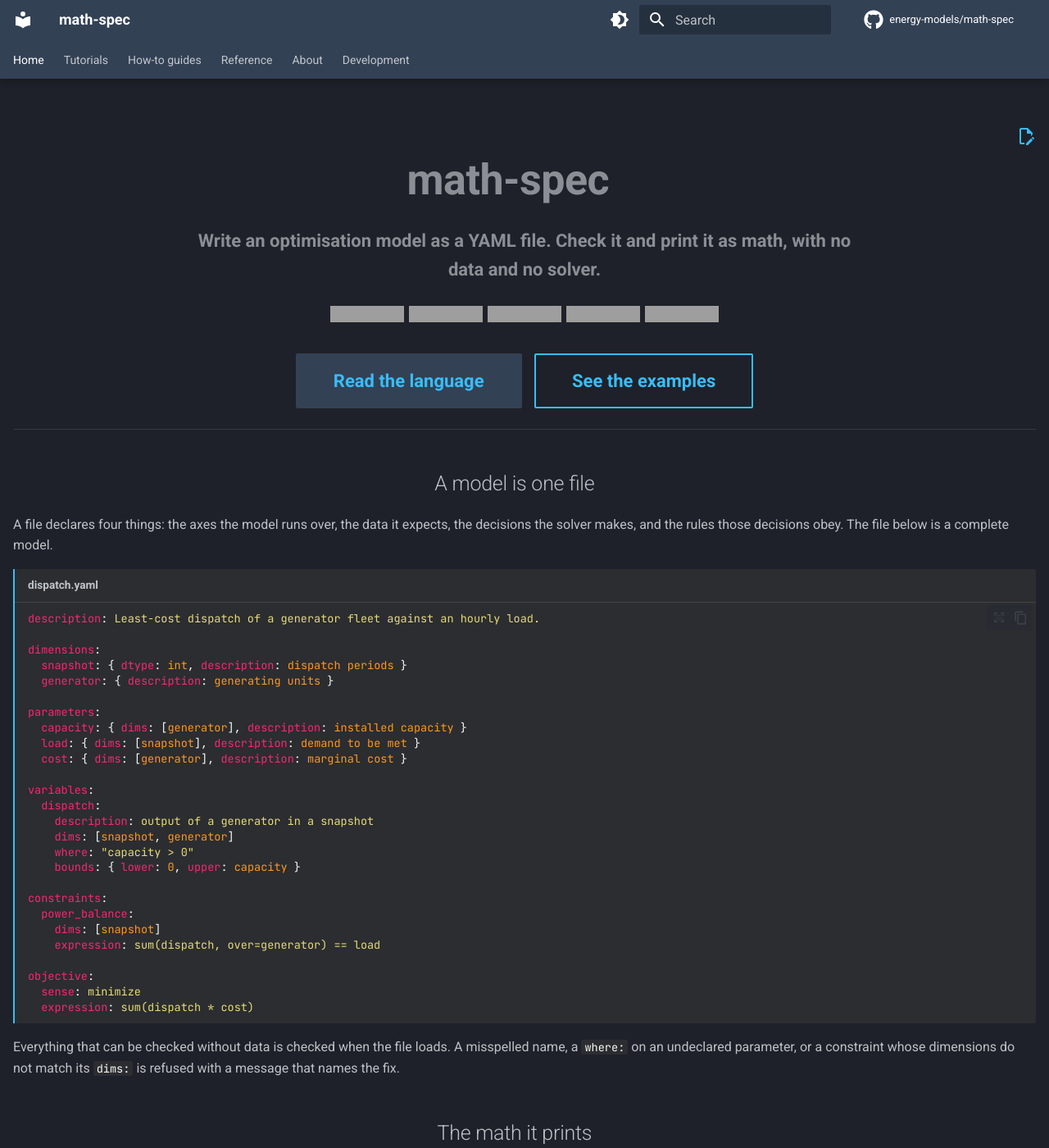
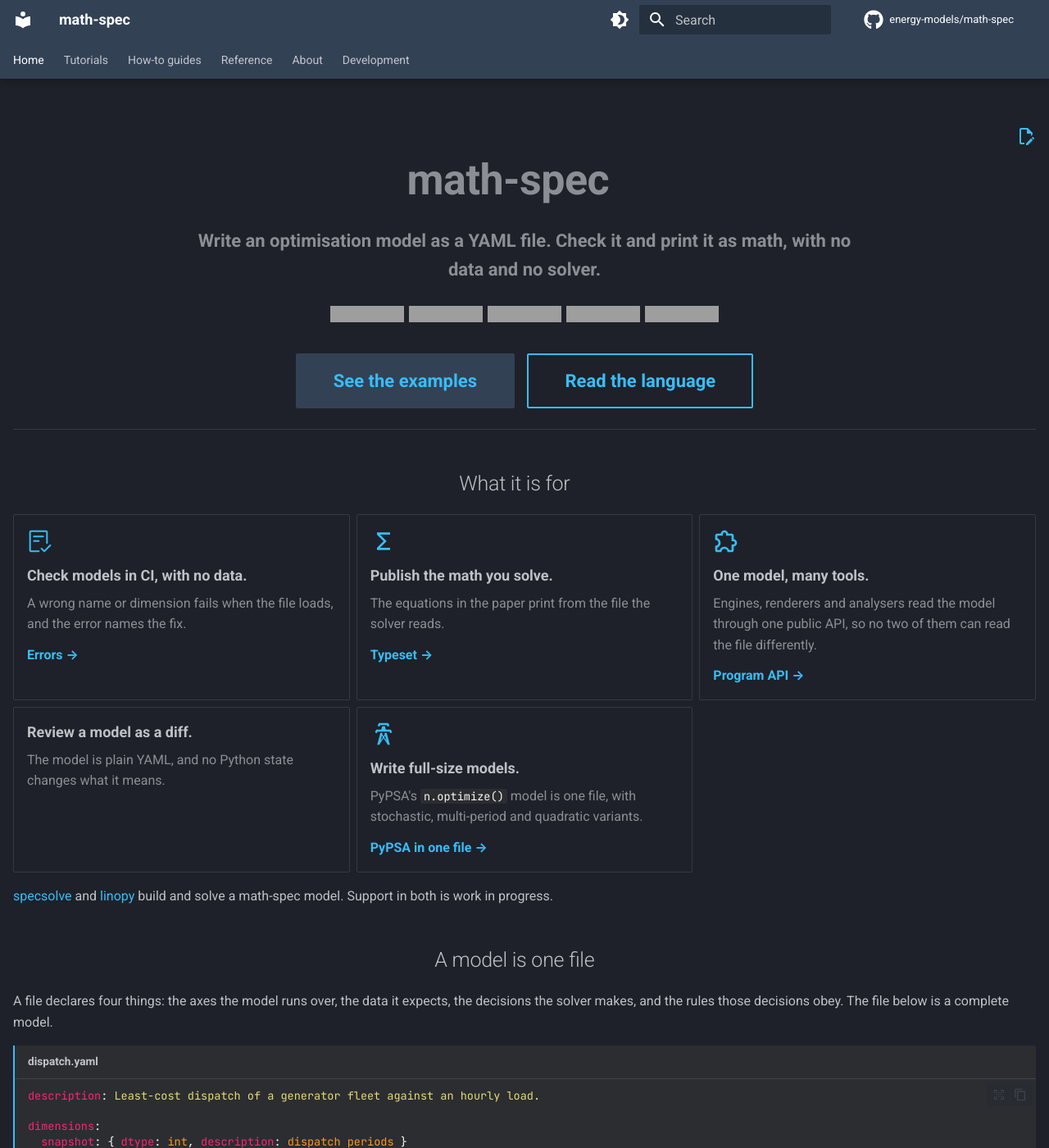
Before and after one commit to energy-models/math-spec, an MkDocs documentation site: the page built from docs/index.md, in a window 1280 px wide and 1400 px high. Shown: the whole window at 82% size. Built offline with MkDocs 1.6.1 and Material for MkDocs 9.7.7, drawn with Linux system fonts in a browser that asks for light colours; comment, search, counter and statistics services are not loaded; grey boxes are pictures that could not be loaded.

Commit message:
docs: the readme and home page lead with what a user gets, and name specsolve and linopy as engines (#698)
* docs: the readme and home page lead with what a user gets, and name specsolve and linopy as engines

The three design properties become five user benefits, shared with the
home page as a README snippet. A new benefit links the PyPSA example
pages. specsolve and linopy are named as engines, with support in both
marked as work in progress. The home page's primary button is now the
examples. The unused flow snippet markers are gone.

Co-Authored-By: Claude Opus 5.5 <noreply@anthropic.com>
Claude-Session: https://claude.ai/code/session_01Q8Y8AoPsJCyMsURHvgzm7h

* docs: the home page shows the benefits as cards

Co-Authored-By: Claude Opus 5.5 <noreply@anthropic.com>
Claude-Session: https://claude.ai/code/session_01Q8Y8AoPsJCyMsURHvgzm7h

* docs: the home page's benefit cards carry an icon, a headline and one short line

Co-Authored-By: Claude Opus 5.5 <noreply@anthropic.com>
Claude-Session: https://claude.ai/code/session_01Q8Y8AoPsJCyMsURHvgzm7h

* docs: the home page's benefit cards are plain, and a click anywhere on one follows its link

Co-Authored-By: Claude Opus 5.5 <noreply@anthropic.com>
Claude-Session: https://claude.ai/code/session_01Q8Y8AoPsJCyMsURHvgzm7h

* docs: each home page benefit card carries an icon, and the third says every tool reads one public api

The icons are Octicons (MIT, GitHub Inc.) and Material Design Icons
(Apache-2.0, Pictogrammers), copied from the icon sets mkdocs-material
bundles, with their licence in each file's header.

Co-Authored-By: Claude Opus 5.5 <noreply@anthropic.com>
Claude-Session: https://claude.ai/code/session_01Q8Y8AoPsJCyMsURHvgzm7h

---------

Co-authored-by: Claude <noreply@anthropic.com>

````diff
--- a/README.md
+++ b/README.md
@@ -31,19 +31,32 @@ solves nothing itself. Every tool reads the file through the same checked syntax
 tree, so an engine and a renderer cannot disagree about what the file means
 ([what counts as language](docs/about/what-counts-as-language.md)).
 
-- **Nothing is guessed.** A misspelled name, a `where` string on an undeclared
-  parameter, a constraint whose dimensions do not match its `dims`: each fails
-  when the file loads, with a message that names the fix. A repository of models
-  checks in CI with no data ([errors](docs/reference/language/errors.md)).
-- **The operators are a fixed set.** `sum`, `sum_back`, `at` and `shift`. A file
-  cannot add one, so a model never depends on what one engine registered. A
-  composition of them goes in `macros:` ([the limits](docs/about/limits.md)).
-- **The file is the document.** `to_latex(spec)` prints the model as equations
-  from the file alone, so the math you publish is the math you solve
-  ([typeset](docs/reference/typeset.md)). The file diffs in review, and no
-  Python state changes what it means.
+<!--- --8<-- [start:engines] -->
 
-<!--- --8<-- [start:flow] -->
+[specsolve](https://github.com/fluxopt/specsolve) and
+[linopy](https://github.com/PyPSA/linopy) build and solve a math-spec model.
+Support in both is work in progress.
+
+<!--- --8<-- [end:engines] -->
+
+<!--- --8<-- [start:benefits] -->
+
+- **Check models in CI, with no data.** A wrong name or
+  dimension fails when the file loads, and the error names the fix.
+  [Errors →](https://math-spec.readthedocs.io/en/latest/reference/language/errors/)
+- **Publish the math you solve.** The equations in the paper
+  print from the file the solver reads.
+  [Typeset →](https://math-spec.readthedocs.io/en/latest/reference/typeset/)
+- **One model, many tools.** Engines, renderers and analysers read the model
+  through one public API, so no two of them can read the file differently.
+  [Program API →](https://math-spec.readthedocs.io/en/latest/reference/program/)
+- **Review a model as a diff.** The model is plain YAML, and no Python
+  state changes what it means.
+- **Write full-size models.** PyPSA's `n.optimize()` model is
+  one file, with stochastic, multi-period and quadratic variants.
+  [PyPSA in one file →](https://math-spec.readthedocs.io/en/latest/examples/pypsa/)
+
+<!--- --8<-- [end:benefits] -->
 
 ```mermaid
 flowchart LR
--- a/docs/index.md
+++ b/docs/index.md
@@ -15,14 +15,24 @@ with no data and no solver.**
 
 --8<-- "README.md:badges"
 
-[Read the language](reference/language/index.md){ .md-button .md-button--primary }
-[See the examples](examples/index.md){ .md-button }
+[See the examples](examples/index.md){ .md-button .md-button--primary }
+[Read the language](reference/language/index.md){ .md-button }
 
 </div>
 
 ---
 
 <div class="landing" markdown>
+
+## What it is for
+
+<div class="grid cards" markdown>
+
+--8<-- "README.md:benefits"
+
+</div>
+
+--8<-- "README.md:engines"
 
 ## A model is one file
 
@@ -31,11 +41,6 @@ expects, the decisions the solver makes, and the rules those decisions obey.
 The file below is a complete model.
 
 --8<-- "README.md:model"
-
-Everything that can be checked without data is checked when the file loads. A
-misspelled name, a `where:` on an undeclared parameter, or a constraint whose
-dimensions do not match its `dims:` is refused with a message that names the
-fix.
 
 ## The math it prints
 
--- a/docs/static/extras.css
+++ b/docs/static/extras.css
@@ -308,6 +308,63 @@
   margin-left: 0.5rem;
 }
 
+/* Benefit cards: the README bullet's bold lead-in is the card's title, and its
+ * one link covers the whole card, since the README cannot carry card markup. */
+.md-typeset .landing .grid.cards > ul > li {
+  position: relative;
+  color: var(--md-default-fg-color--light);
+}
+
+.md-typeset .landing .grid.cards > ul > li > strong:first-child {
+  display: block;
+  margin-bottom: 0.3rem;
+  color: var(--md-default-fg-color);
+  font-size: 0.9rem;
+}
+
+.md-typeset .landing .grid.cards > ul > li > a:last-child {
+  display: block;
+  margin-top: 0.6rem;
+  font-weight: 700;
+}
+
+.md-typeset .landing .grid.cards > ul > li > a:last-child::after {
+  content: "";
+  position: absolute;
+  inset: 0;
+}
+
+/* A card's icon is chosen by where its link points, so reordering the README
+ * list cannot move an icon onto another card. */
+.md-typeset .landing .grid.cards > ul > li::before {
+  display: block;
+  width: 1.6rem;
+  height: 1.6rem;
+  margin-bottom: 0.6rem;
+  background-color: var(--md-accent-fg-color);
+  mask: center / contain no-repeat;
+}
+
+.md-typeset .landing .grid.cards > ul > li:has(> a[href$="/reference/language/errors/"])::before {
+  content: "";
+  mask-image: url("icons/checklist.svg");
+}
+
+.md-typeset .landing .grid.cards > ul > li:has(> a[href$="/reference/typeset/"])::before {
+  content: "";
+  mask-image: url("icons/sigma.svg");
+}
+
+.md-typeset .landing .grid.cards > ul > li:has(> a[href$="/reference/program/"])::before {
+  content: "";
+  mask-image: url("icons/puzzle.svg");
+}
+
+.md-typeset .landing .grid.cards > ul > li:has(> a[href$="/examples/pypsa/"])::before {
+  content: "";
+  mask-image: url("icons/transmission-tower.svg");
+}
+
 /* Grid card hover lift — small polish */
 .md-typeset .grid.cards > ul > li,
 .md-typeset .grid > .card {
````
Also changed, not shown: other parts of README.md (+0 -2 lines), docs/static/icons/checklist.svg (added), docs/static/icons/puzzle.svg (added), docs/static/icons/sigma.svg (added), docs/static/icons/transmission-tower.svg (added), 1 other file.
